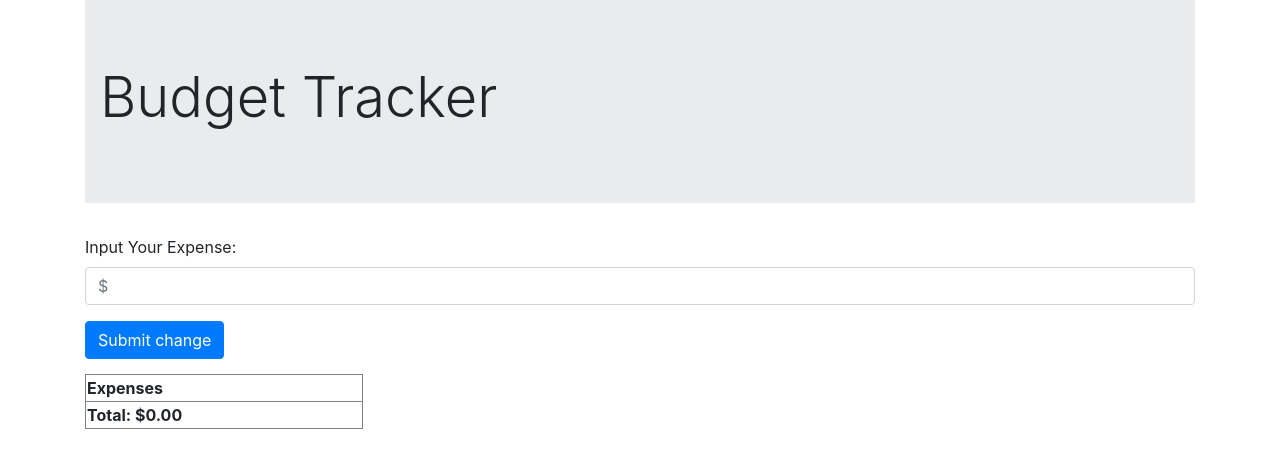
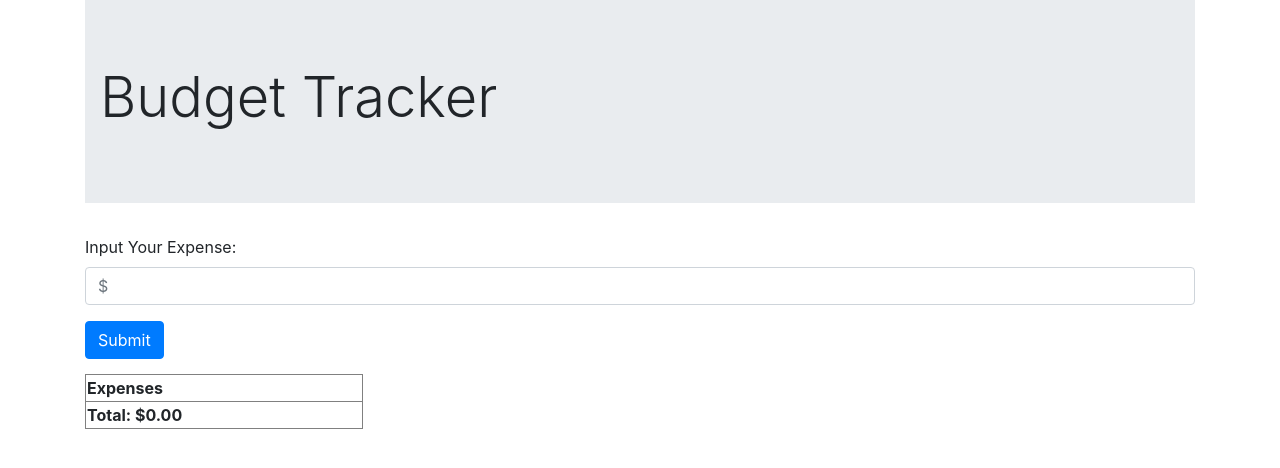
Before and after one commit to Mleuer/Budget-Tracker, a React (Create React App) app: page / in a window 1280 px wide. Shown: the top 468 px of the page. Built offline with nearby package versions, Linux system fonts and the light colour scheme.

Commit message:
Remove change

```diff
--- a/src/components/form.js
+++ b/src/components/form.js
@@ -9,7 +9,7 @@ function Form(props) {
           <input type="text" className="form-control" onChange={props.handleInputChange} placeholder="$"></input>
         </div>
         <button type="submit" className="btn btn-primary">
-          Submit change
+          Submit
         </button>
       </form>
     </>
```
